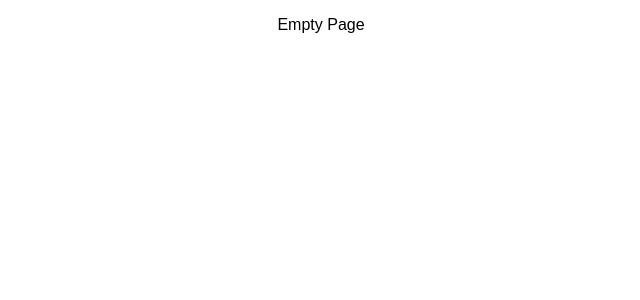
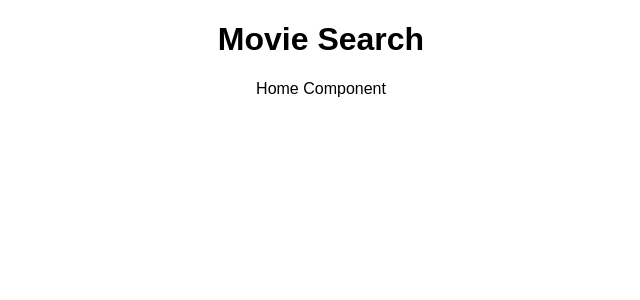
Before and after one commit to cmdornfeld/movie-sagas, a React (Create React App) app: page / in a window 1280 px wide. Shown: the top 300 px of the page, without its empty margins (319-959 px from the left). Built offline with nearby package versions, Linux system fonts and the light colour scheme.

Commit message:
imported Router and components

```diff
--- a/src/components/App/App.js
+++ b/src/components/App/App.js
@@ -1,12 +1,20 @@
 import React, { Component } from 'react';
 import './App.css';
+import {BrowserRouter as Router, Route} from 'react-router-dom';
+
+import Home from '../Home/Home';
+import Details from '../Details/Details';
 
 class App extends Component {
   // Renders the entire app on the DOM
   render() {
     return (
       <div className="App">
-        <p>Empty Page</p>
+        <Router>
+          <h1 className="header">Movie Search</h1>
+          <Route exact path="/" component={ Home }/>
+          <Route path="/details" component={ Details }/>
+        </Router>
       </div>
     );
   }
```
